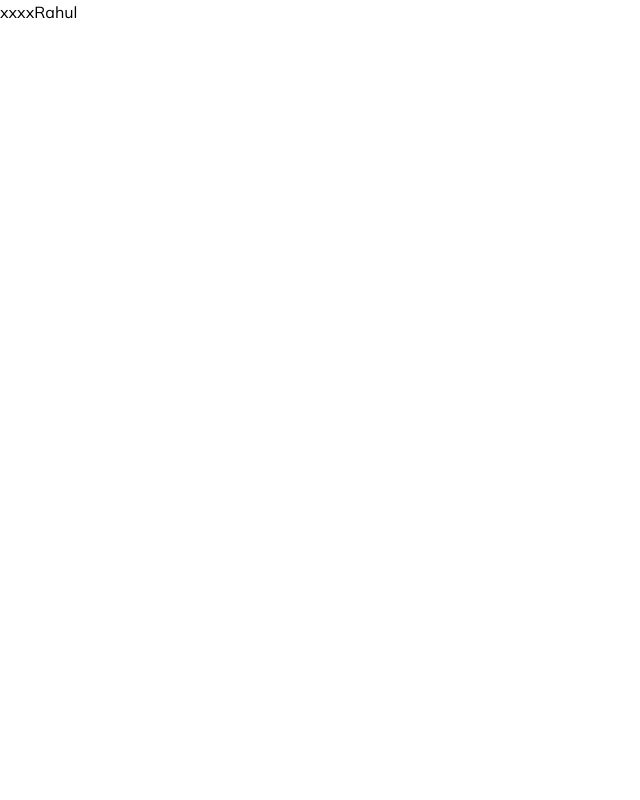
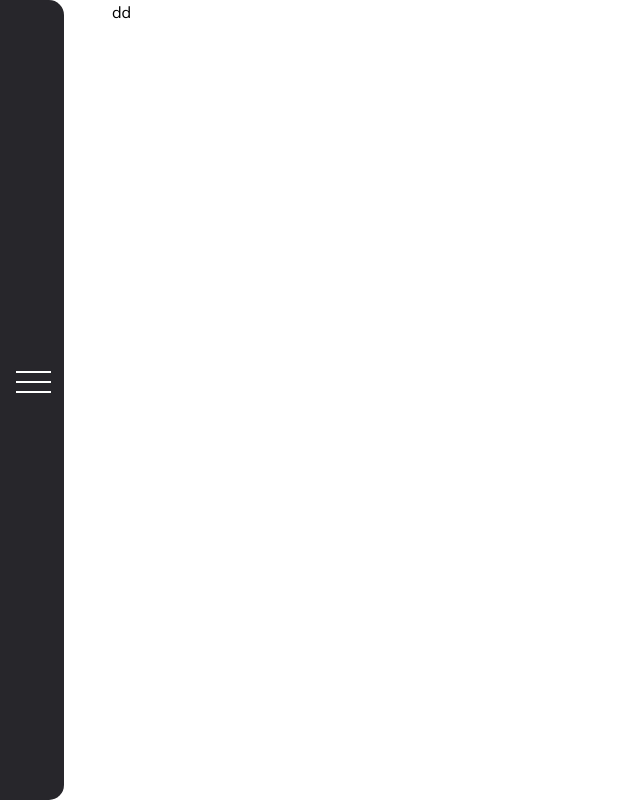
Before and after one commit to chavarahul/rahul-s-Portfolio, a Next.js app: page / in a window 1280 px wide. Shown: the whole page, without its empty margins (0-640 px from the left). Built offline with nearby package versions, Linux system fonts and the light colour scheme; a web font is replaced by a local one.

Commit message:
added navbar

```diff
--- a/app/(sites)/page.tsx
+++ b/app/(sites)/page.tsx
@@ -2,8 +2,9 @@ import Image from "next/image";
 
 export default function Home() {
   return (
-    <main className="overflow-x-hidden">
-xxxxRahul
+    <main className="overflow-x-hidden min-h-screen pl-28">
+
+     dd
     </main>
   );
 }
--- /dev/null
+++ b/app/components/common/Sidebar.tsx
@@ -0,0 +1,59 @@
+'use client'
+import React, { useState, useEffect, useRef } from 'react'
+import Link from 'next/link'
+import { poppin } from '@/app/constants'
+import gsap from 'gsap'
+
+const Sidebar = () => {
+    const [nav, setNav] = useState<boolean>(false)
+    const sidebarRef = useRef<HTMLDivElement>(null)
+    const navContentRef = useRef<HTMLDivElement>(null)
+    const iconRef = useRef<HTMLDivElement>(null)
+
+    const smoothSlide = () => {
+        setNav(!nav)
+    }
+
+    useEffect(() => {
+        if (nav) {
+            gsap.to(sidebarRef.current, { width: '21%', duration: 0.02, ease: 'power4.inOut' })
+            gsap.to(navContentRef.current, { display: 'flex', opacity: 1, duration: 0.2, ease: 'power4.inOut', delay: 0.6 })
+            gsap.to(iconRef.current, { width: '23%', ease: 'power1.inOut',delay:0.1 })
+        } else {
+            gsap.to(navContentRef.current, { display: 'none', opacity: 0, duration: 0.2, ease: 'power4.inOut' })
+            gsap.to(sidebarRef.current, { width: '5%', duration: 0.5, ease: 'power4.inOut' })
+            gsap.to(iconRef.current, { width: '100%', duration: 0.02, ease: 'power3.inOut',delay:1.1 })
+        }
+    }, [nav])
+
+    return (
+        <aside ref={sidebarRef} className={`overflow-hidden  flex h-screen fixed top-0 left-0 rounded-tr-[15px] rounded-br-[15px] ${nav ? 'whiter' : 'blacker'} trans`} style={{ width: '22%' }}>
+            <div ref={iconRef} className={` h-full relative flex-center  rounded-tr-[15px] rounded-br-[15px]`}>
+                <div className="containerHam flex-center fixed left-4">
+                    <input className="label-check" onClick={smoothSlide} id="label-check" type="checkbox" />
+                    <label htmlFor="label-check" className="hamburger-label">
+                        <div className={`line1 ${nav ? 'bg-black' : 'bg-white'} trans`} />
+                        <div className={`line2 ${nav ? 'bg-black' : 'bg-white'} trans`} />
+                        <div className={`line3 ${nav ? 'bg-black' : 'bg-white'} trans`} />
+                        <label />
+                    </label>
+                </div>
+            </div>
+            <div ref={navContentRef} className={` justify-center items-end w-[77%] h-full relative ${nav ? 'flex' : 'hidden'}`} style={{ opacity: 0 }}>
+                <div className="absolute left-4 top-12 border h-[90%] border-gray-400"></div>
+                <div className="w-full  h-[80%] flex-bet flex-col">
+                    <nav className={`${poppin.className} flex-col flex justify-evenly pl-16 items-start w-full h-[45%]  mt-20`}>
+                        <Link className={`${poppin.className}`} href="/">Home</Link>
+                        <Link className={`${poppin.className}`} href="/portfolio">Portfolio</Link>
+                        <Link className={`${poppin.className}`} href="/about">About me</Link>
+                    </nav>
+                    <div className="w-full flex-all h-[10%]  mb-10">
+                        {/* Additional content */}
+                    </div>
+                </div>
+            </div>
+        </aside>
+    )
+}
+
+export default Sidebar
--- a/app/globals.css
+++ b/app/globals.css
@@ -2,8 +2,183 @@
 @tailwind components;
 @tailwind utilities;
 
-*{
+:where(body, html) {
+  overflow-x: hidden;
+  /* scroll-behavior: smooth; */
+}
+
+:where(body, html)::-webkit-scrollbar {
+  width: 0px;
+}
+
+
+img {
+  width: 100%;
+  height: 100%;
+}
+
+* {
+  margin: 0;
   padding: 0;
-  margin: 0;
   box-sizing: border-box;
 }
+
+@layer utilities {
+  .textColorBg {
+    background: linear-gradient(74deg, var(--bard-color-brand-text-gradient-stop-1) 0, var(--bard-color-brand-text-gradient-stop-2) 9%, var(--bard-color-brand-text-gradient-stop-3) 20%, var(--bard-color-brand-text-gradient-stop-3) 24%, var(--bard-color-brand-text-gradient-stop-2) 35%, var(--bard-color-brand-text-gradient-stop-1) 44%, var(--bard-color-brand-text-gradient-stop-2) 50%, var(--bard-color-brand-text-gradient-stop-3) 56%, #ffffffda 75%, #ffffffce 100%);
+    -webkit-background-clip: text;
+    -webkit-text-fill-color: transparent;
+  }
+
+  .fontless {
+    font-weight: 300 !important;
+  }
+
+  .trans {
+    transition: 1s ease-in-out;
+  }
+
+  .bgr {
+    background: linear-gradient(135deg, #10121B 0%, #060606 100%);
+  }
+
+  .glasser {
+    background: rgba(255, 255, 255, 0.034);
+    /* box-shadow: 0 8px 32px 0 rgba(31, 38, 135, 0.37); */
+    backdrop-filter: blur(4px);
+    -webkit-backdrop-filter: blur(4px);
+    border-radius: 10px;
+    border: 1px solid rgba(255, 255, 255, 0.18);
+  }
+
+  .flex-all {
+    display: flex;
+    align-items: center;
+    justify-content: space-evenly;
+  }
+
+  .flex-center {
+    display: flex;
+    align-items: center;
+    justify-content: center;
+  }
+
+  .bi {
+    color: #000;
+    font-size: 16px;
+    z-index: 1;
+  }
+
+  .flex-bet {
+    display: flex;
+    align-items: center;
+    justify-content: space-between;
+  }
+
+  .letter {
+    letter-spacing: 1px;
+  }
+
+  .borders {
+    border: 1px solid red;
+  }
+
+  .flex-colm {
+    display: flex;
+    align-items: center;
+    justify-content: space-evenly;
+    flex-direction: column;
+  }
+
+  .space {
+    word-spacing: 5px;
+  }
+
+  .shadow {
+    filter: drop-shadow(0 0 5px #64dcdd);
+  }
+
+  .glass {
+    background: rgba(255, 255, 255, 0.8);
+    /* box-shadow: 0 8px 32px 0 rgba(31, 38, 135, 0.37); */
+    backdrop-filter: blur(2.5px);
+    -webkit-backdrop-filter: blur(2.5px);
+    border-radius: 10px;
+    /* border: 1px solid rgba(255, 255, 255, 0.18); */
+  }
+  .ScrollerColor::-webkit-scrollbar{
+    width: 10px;
+    border-radius: 5px;
+    background-color: #fff;
+  }
+  .ScrollerColor::-webkit-scrollbar-track{
+    width: 10px;
+    border-radius: 5px;
+    background-color: #fff;
+  }
+  .Scroller::-webkit-scrollbar-thumb{
+    background-color: #000;
+    width: 10px;
+  }
+
+  .blacker{
+    background-color: rgb(39, 38, 43);
+  }
+
+  .whiter{
+    background-color:  rgb(245, 244, 240);
+  }
+
+}
+
+.Scroller::-webkit-scrollbar {
+  width: 0px;
+}
+
+.label-check {
+  display: none;
+}
+
+.hamburger-label {
+  width: 50px;
+  height: 58px;
+  display: block;
+  cursor: pointer;
+}
+
+.hamburger-label div {
+  width: 35px;
+  height: 2px;
+
+  position: absolute;
+}
+
+.line1 {
+  transition: all .9s;
+}
+
+.line2 {
+  margin: 10px 0 0 0;
+  transition: 0.9s;
+}
+
+.line3 {
+  margin: 20px 0 0 0;
+  transition: 0.9s;
+}
+
+#label-check:checked + .hamburger-label .line1 {
+  transform: rotate(35deg) scaleX(.55) translate(26px, -3.7px);
+  /* border-radius: 50px 50px 50px 0; */
+}
+
+#label-check:checked + .hamburger-label .line3 {
+  transform: rotate(-35deg) scaleX(.55) translate(25px, 3.7px);
+  /* border-radius: 0 50px 50px 50px; */
+}
+
+#label-check:checked + .hamburger-label .line2 {
+  border-top-right-radius: 50px;
+  border-bottom-right-radius: 50px;
+  width: 28px;
+}
--- a/app/layout.tsx
+++ b/app/layout.tsx
@@ -2,6 +2,7 @@ import type { Metadata } from "next";
 import { Inter, Montserrat,Mulish } from "next/font/google";
 import "./globals.css";
 import SmoothScroll from "./components/effects/SmoothScroll";
+import Sidebar from "./components/common/Sidebar";
 
 const inter = Mulish({ subsets: ["latin"], weight: ['400'] });
 
@@ -19,6 +20,7 @@ export default function RootLayout({
     <html lang="en">
       <body className={inter.className}>
         <SmoothScroll>
+          <Sidebar/>
           {children}
         </SmoothScroll>
       </body>
--- a/package.json
+++ b/package.json
@@ -10,6 +10,7 @@
   },
   "dependencies": {
     "@studio-freight/react-lenis": "^0.0.47",
+    "gsap": "^3.12.5",
     "next": "14.2.4",
     "react": "^18",
     "react-dom": "^18"
```
Also changed, not shown: 1 other file (tests, documents, lock files or other folders).
